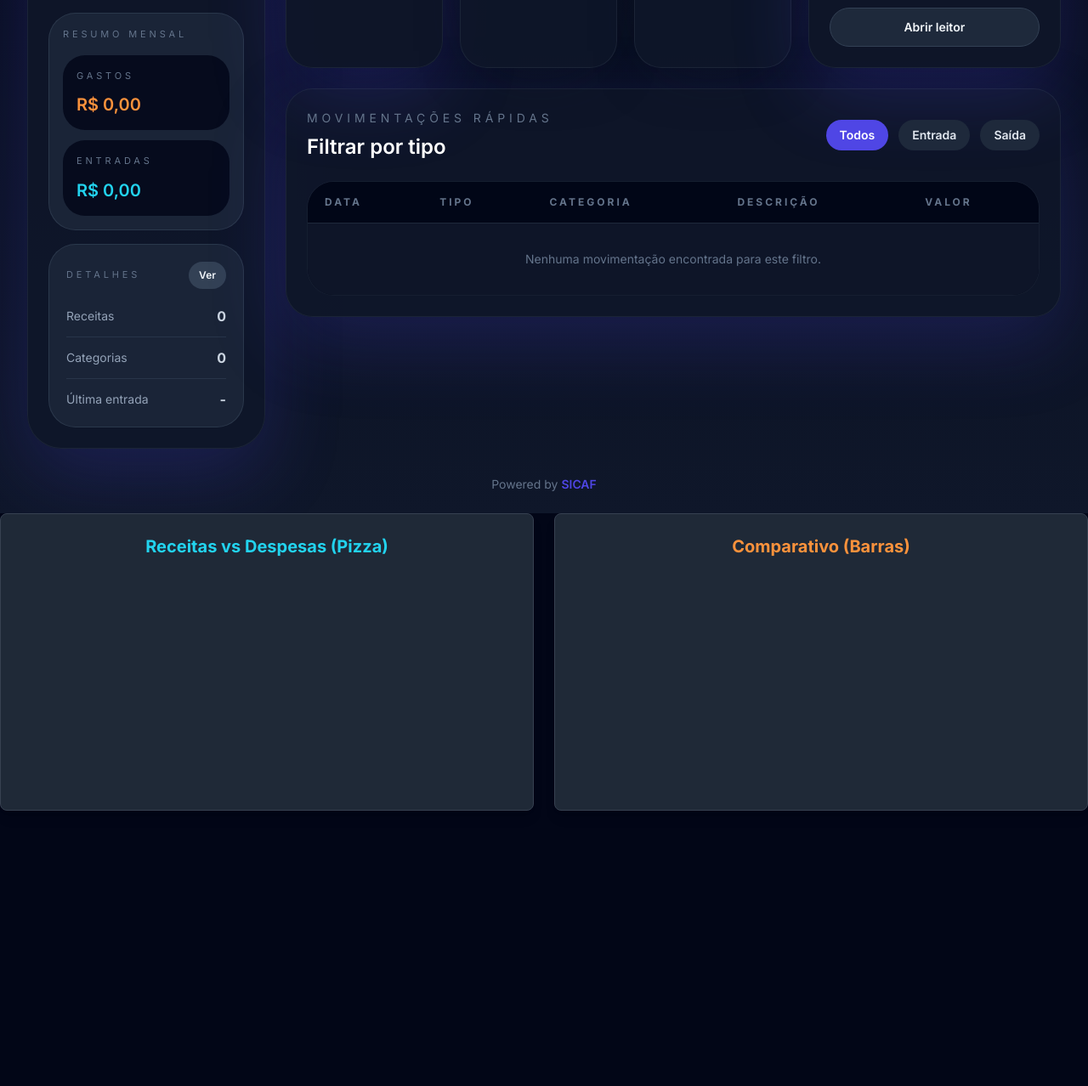
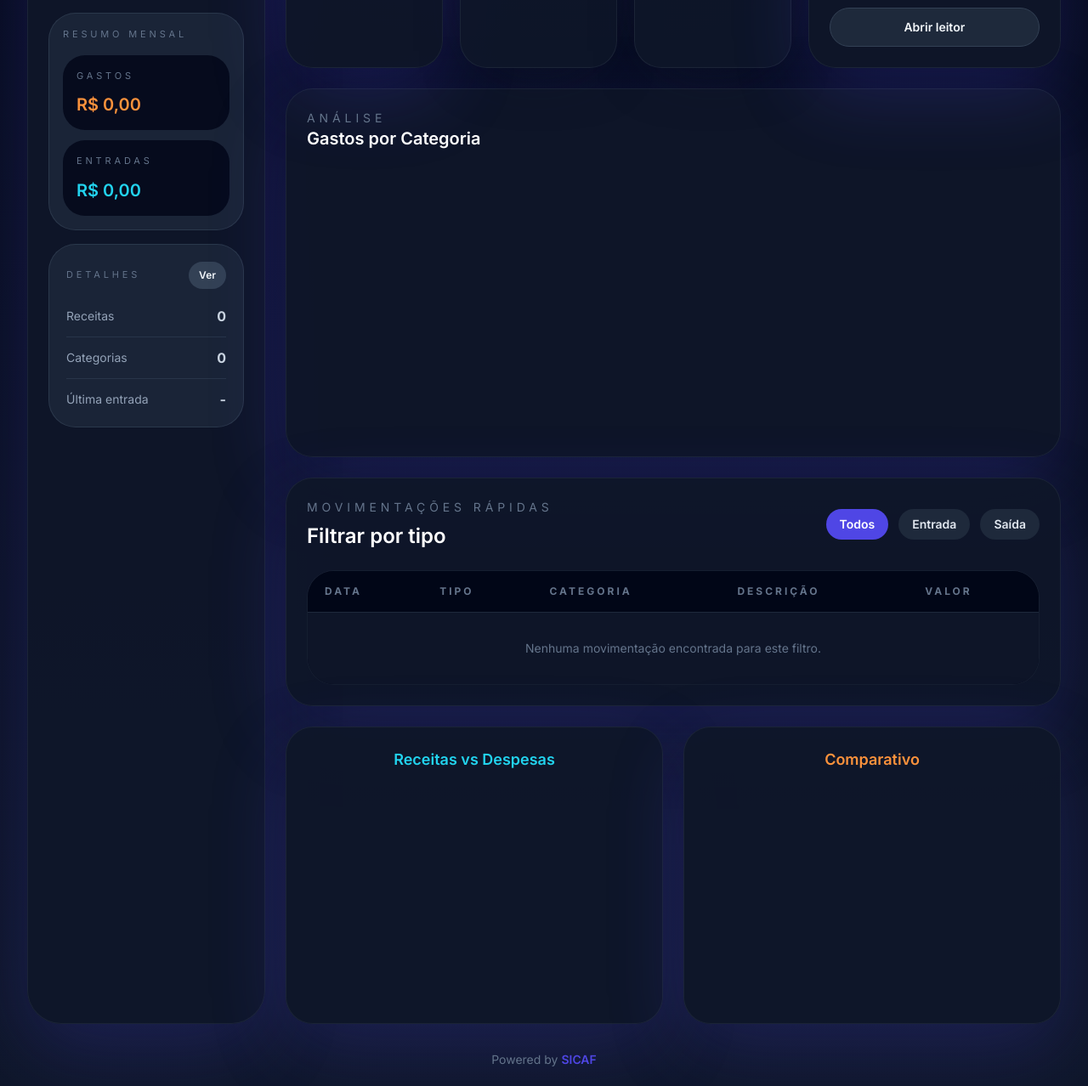
Before and after one commit to YagOxavier047/ControleGasto, a website: page frontend/index.html in a window 1280 px wide. Shown: the part 602-1880 px from the top of the page at 85% size. Before the commit the page ends 1588 px from the top, so only its background shows below. Drawn offline with nearby package versions, Linux system fonts and the light colour scheme; no server answers.

Commit message:
Ajuste index

```diff
--- a/frontend/index.html
+++ b/frontend/index.html
@@ -32,6 +32,8 @@
   <div class="min-h-screen bg-[radial-gradient(circle_at_top,_rgba(79,70,229,0.24),_transparent_38%),_linear-gradient(180deg,_#020617,_#0f172a)]">
     <div class="mx-auto max-w-[1480px] px-4 py-6 sm:px-6 lg:px-8">
       <div class="grid gap-6 lg:grid-cols-[280px_minmax(0,_1fr)]">
+
+        <!-- SIDEBAR -->
         <aside class="rounded-[40px] border border-slate-800/80 bg-slate-900/95 p-6 shadow-glow">
           <div class="mb-8">
             <span class="text-xs uppercase tracking-[0.28em] text-slate-500">SICAF</span>
@@ -100,7 +102,10 @@
           </div>
         </aside>
 
+        <!-- CONTEÚDO PRINCIPAL -->
         <main class="space-y-6">
+
+          <!-- HEADER -->
           <header class="overflow-hidden rounded-[32px] bg-gradient-to-r from-brand to-slate-700 p-8 shadow-glow">
             <div class="max-w-2xl">
               <p class="text-sm uppercase tracking-[0.35em] text-slate-200/80">Dashboard</p>
@@ -109,6 +114,7 @@
             </div>
           </header>
 
+          <!-- CARDS DE RESUMO -->
           <section class="grid gap-5 lg:grid-cols-[1.9fr_0.95fr]">
             <div class="grid gap-5 md:grid-cols-2 lg:grid-cols-3">
               <div class="rounded-[32px] bg-slate-900/95 p-6 shadow-glow border border-slate-800/80">
@@ -125,6 +131,7 @@
               </div>
             </div>
 
+            <!-- SIDEBAR DIREITA -->
             <aside class="space-y-5">
               <div class="rounded-[32px] bg-slate-900/95 p-6 shadow-glow border border-slate-800/80">
                 <div class="flex items-center justify-between gap-3">
@@ -158,6 +165,20 @@
             </aside>
           </section>
 
+          <!-- GRÁFICO PRINCIPAL (NOVO - O QUE FALTAVA!) -->
+          <section class="rounded-[32px] border border-slate-800/80 bg-slate-900/95 p-6 shadow-glow">
+            <div class="flex items-center justify-between mb-4">
+              <div>
+                <p class="text-sm uppercase tracking-[0.35em] text-slate-500">Análise</p>
+                <h2 class="text-xl font-semibold text-white">Gastos por Categoria</h2>
+              </div>
+            </div>
+            <div class="h-80 w-full">
+              <canvas id="grafico-categorias"></canvas>
+            </div>
+          </section>
+
+          <!-- TABELA DE MOVIMENTAÇÕES -->
           <section class="rounded-[32px] border border-slate-800/80 bg-slate-900/95 p-6 shadow-glow">
             <div class="flex flex-col gap-4 lg:flex-row lg:items-center lg:justify-between">
               <div>
@@ -188,6 +209,23 @@
               </div>
             </div>
           </section>
+
+          <!-- GRÁFICOS SECUNDÁRIOS (CORRIGIDO - DENTRO DO BODY) -->
+          <section class="grid grid-cols-1 md:grid-cols-2 gap-6">
+            <div class="rounded-[32px] bg-slate-900/95 p-6 shadow-glow border border-slate-800/80">
+              <h3 class="text-lg font-semibold text-cyan-400 mb-4 text-center">Receitas vs Despesas</h3>
+              <div class="h-64 w-full flex justify-center">
+                <canvas id="pizzaChart"></canvas>
+              </div>
+            </div>
+            <div class="rounded-[32px] bg-slate-900/95 p-6 shadow-glow border border-slate-800/80">
+              <h3 class="text-lg font-semibold text-orange-400 mb-4 text-center">Comparativo</h3>
+              <div class="h-64 w-full flex justify-center">
+                <canvas id="barChart"></canvas>
+              </div>
+            </div>
+          </section>
+
         </main>
       </div>
 
@@ -196,22 +234,5 @@
   </div>
 
   <script src="dashboard.js"></script>
-  <div class="grid grid-cols-1 md:grid-cols-2 gap-6 mb-8">
-    <!-- Gráfico de Pizza -->
-    <div class="bg-gray-800 rounded-lg shadow-lg p-6 border border-gray-700">
-        <h3 class="text-xl font-bold text-cyan-400 mb-4 text-center">Receitas vs Despesas (Pizza)</h3>
-        <div class="relative h-64 w-full flex justify-center">
-            <canvas id="pizzaChart"></canvas>
-        </div>
-    </div>
-
-    <!-- Gráfico de Barras -->
-    <div class="bg-gray-800 rounded-lg shadow-lg p-6 border border-gray-700">
-        <h3 class="text-xl font-bold text-orange-400 mb-4 text-center">Comparativo (Barras)</h3>
-        <div class="relative h-64 w-full flex justify-center">
-            <canvas id="barChart"></canvas>
-        </div>
-    </div>
-</div>
 </body>
 </html>
```
